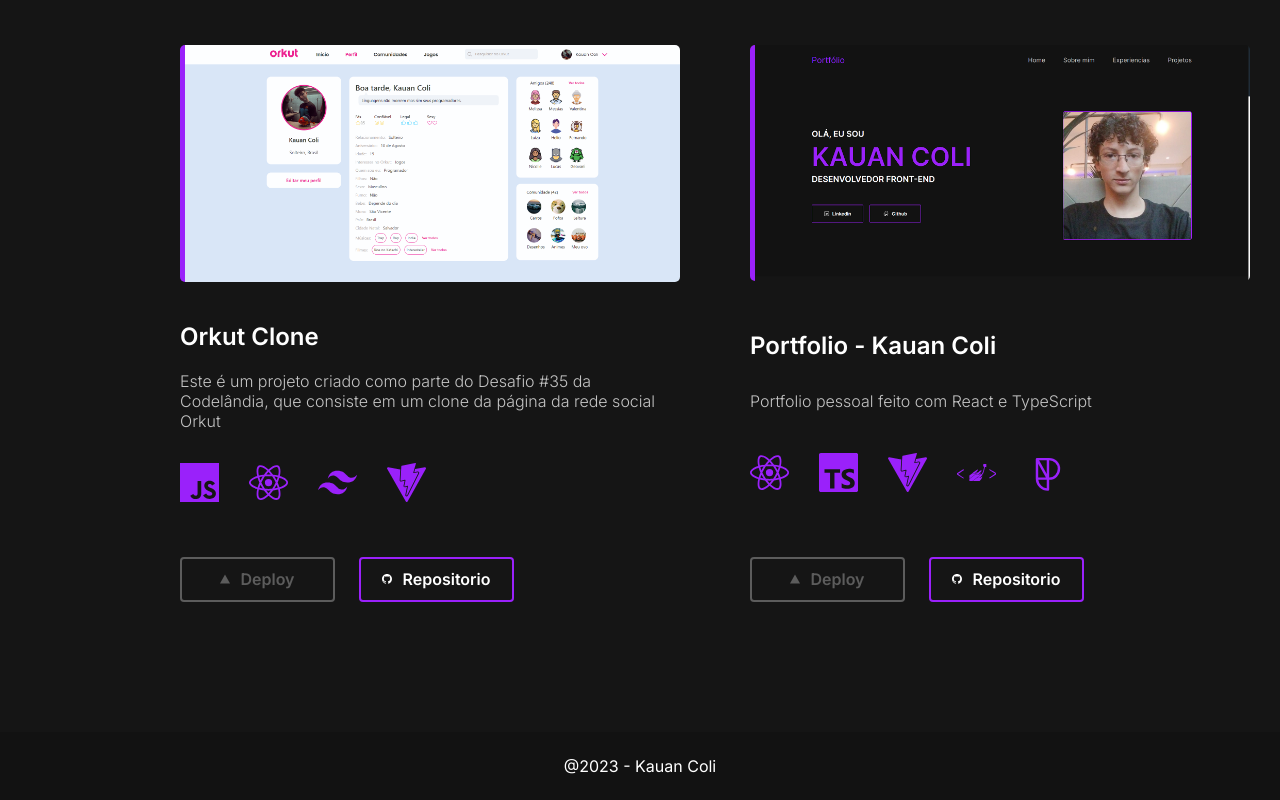
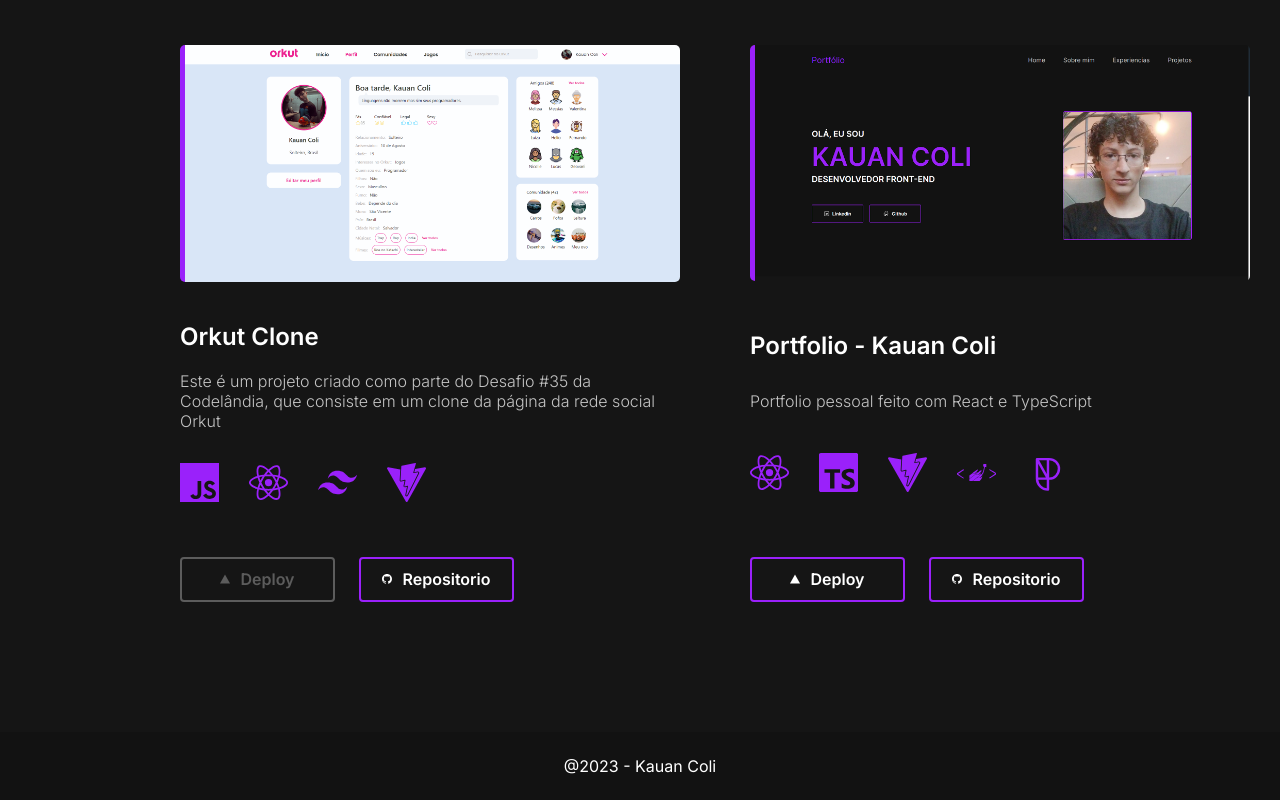
Before and after one commit to kauancoli/portfolio, a React (Vite) app: page / in a window 1280 px wide. Shown: the part 2912-3712 px from the top of the page. Built offline with nearby package versions, Linux system fonts and the light colour scheme.

Commit message:
Add portfolio deploy button

```diff
--- a/src/Pages/Components/Projects.tsx
+++ b/src/Pages/Components/Projects.tsx
@@ -60,7 +60,7 @@
       'Phosphor',
     ],
     imageSrc: 'Portfolio.png',
-    deploy: '#',
+    deploy: 'https://portfolio-kauancoli.vercel.app/',
     repo: 'https://github.com/kauancoli/portfolio',
   },
 ];
```
